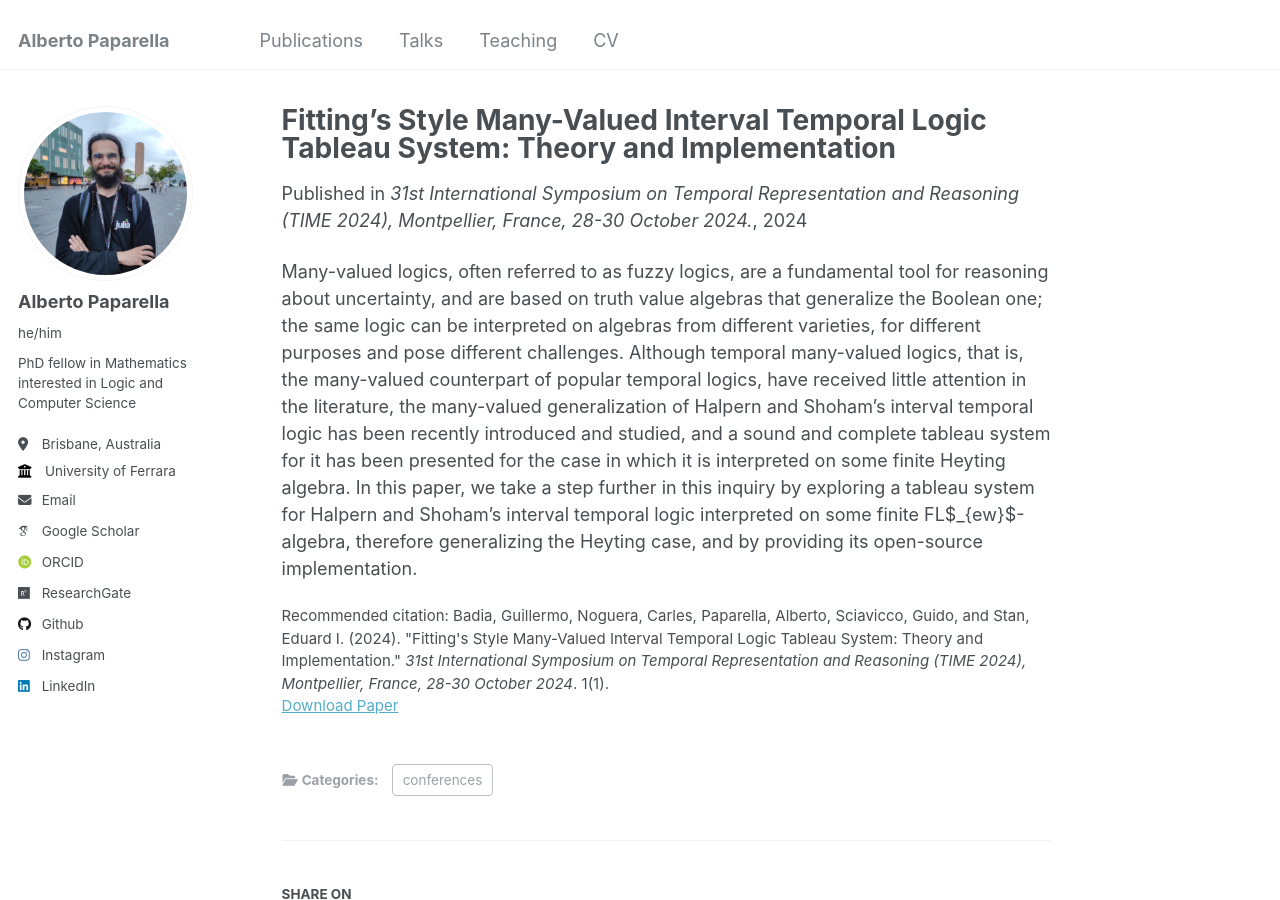
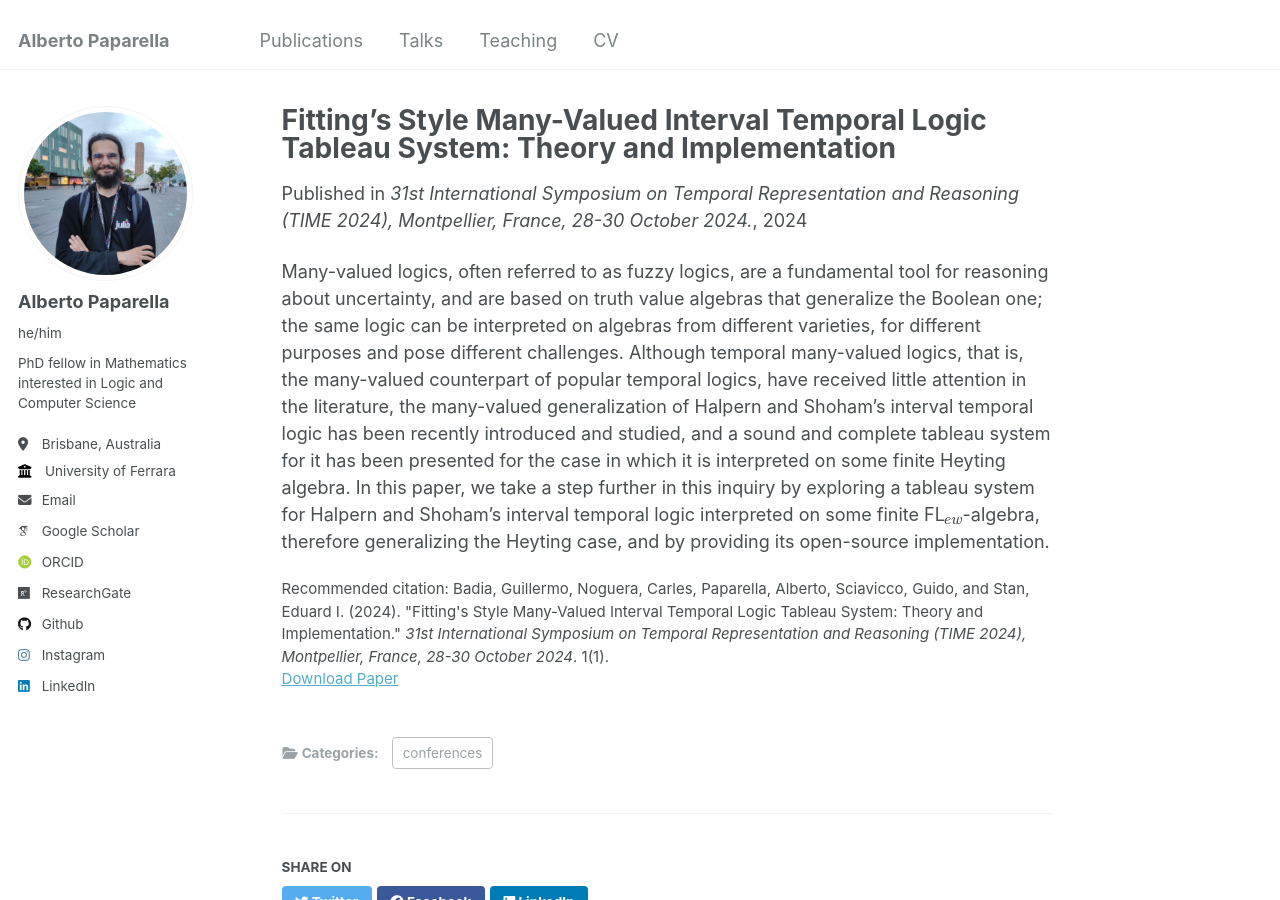
Before and after one commit to alberto-paparella/alberto-paparella.github.io, a Jekyll site: the page built from _publications/2024-10-28-many-valued-interval-temporal-logic-tableau.md, in a window 1280 px wide and 900 px high. Built offline with Jekyll 4.4.1, drawn with Linux system fonts in a browser that asks for light colours; some web fonts are replaced.

Commit message:
Small fix to time24 abstract

```diff
--- a/_publications/2024-10-28-many-valued-interval-temporal-logic-tableau.md
+++ b/_publications/2024-10-28-many-valued-interval-temporal-logic-tableau.md
@@ -12,4 +12,4 @@
 citation: 'Badia, Guillermo, Noguera, Carles, Paparella, Alberto, Sciavicco, Guido, and Stan, Eduard I. (2024). &quot;Fitting''s Style Many-Valued Interval Temporal Logic Tableau System: Theory and Implementation.&quot; <i>31st International Symposium on Temporal Representation and Reasoning (TIME 2024), Montpellier, France, 28-30 October 2024</i>. 1(1).'
 ---
 
-Many-valued logics, often referred to as fuzzy logics, are a fundamental tool for reasoning about uncertainty, and are based on truth value algebras that generalize the Boolean one; the same logic can be interpreted on algebras from different varieties, for different purposes and pose different challenges. Although temporal many-valued logics, that is, the many-valued counterpart of popular temporal logics, have received little attention in the literature, the many-valued generalization of Halpern and Shoham’s interval temporal logic has been recently introduced and studied, and a sound and complete tableau system for it has been presented for the case in which it is interpreted on some finite Heyting algebra. In this paper, we take a step further in this inquiry by exploring a tableau system for Halpern and Shoham’s interval temporal logic interpreted on some finite FL$_{ew}$-algebra, therefore generalizing the Heyting case, and by providing its open-source implementation.
+Many-valued logics, often referred to as fuzzy logics, are a fundamental tool for reasoning about uncertainty, and are based on truth value algebras that generalize the Boolean one; the same logic can be interpreted on algebras from different varieties, for different purposes and pose different challenges. Although temporal many-valued logics, that is, the many-valued counterpart of popular temporal logics, have received little attention in the literature, the many-valued generalization of Halpern and Shoham’s interval temporal logic has been recently introduced and studied, and a sound and complete tableau system for it has been presented for the case in which it is interpreted on some finite Heyting algebra. In this paper, we take a step further in this inquiry by exploring a tableau system for Halpern and Shoham’s interval temporal logic interpreted on some finite FL$$_{ew}$$-algebra, therefore generalizing the Heyting case, and by providing its open-source implementation.
```
